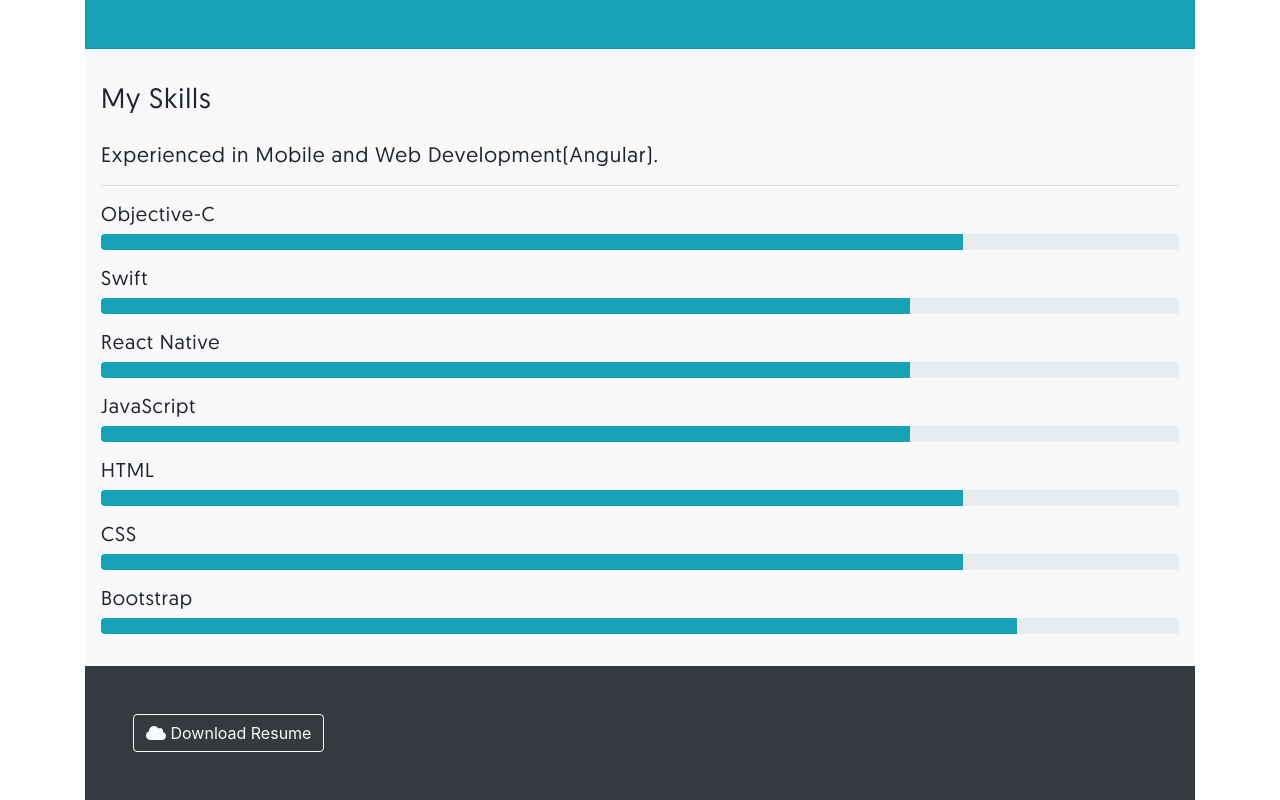
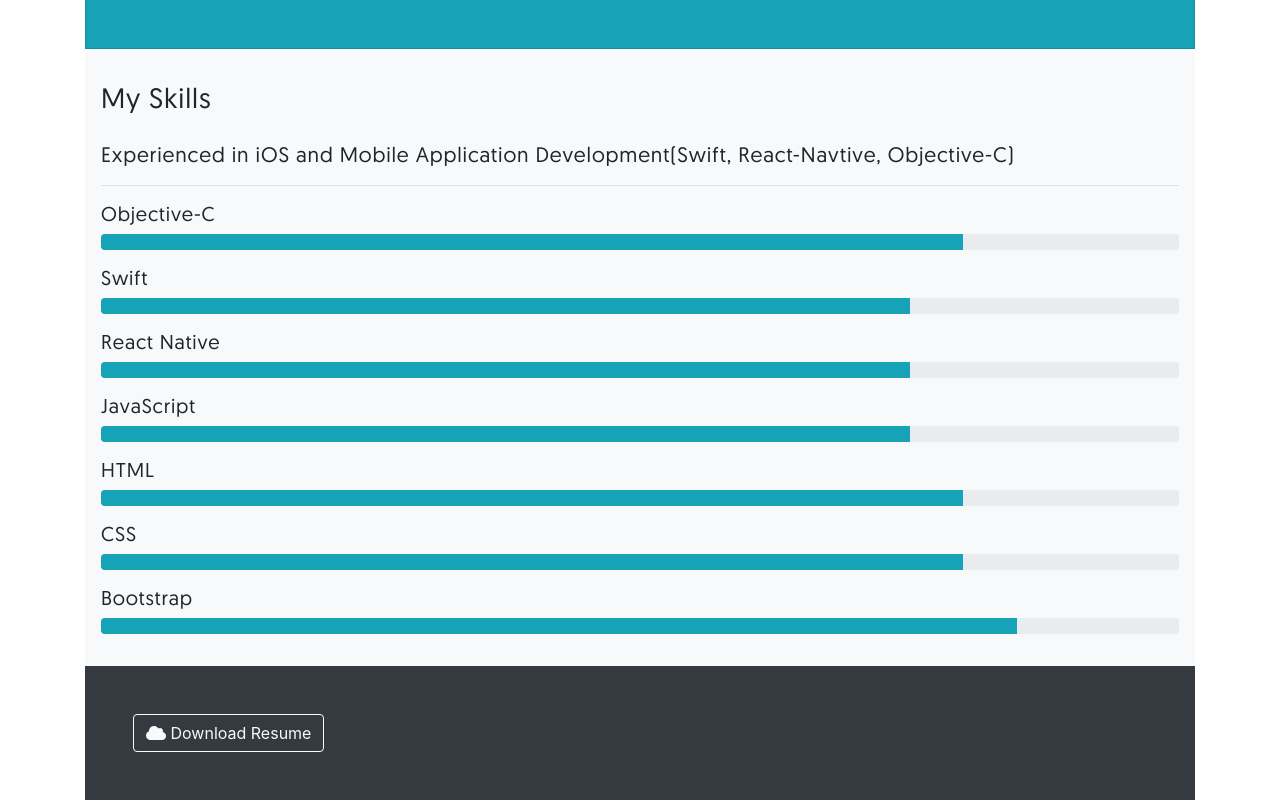
Before and after one commit to ndpiparava/Profile, an Angular app: page / in a window 1280 px wide. Shown: the part 1060-1860 px from the top of the page. Built offline with nearby package versions, Linux system fonts and the light colour scheme.

Commit message:
Corrected headline

```diff
--- a/src/app/home/home.component.html
+++ b/src/app/home/home.component.html
@@ -22,7 +22,7 @@
   <div class="skills p-3 bg-light">
     <h3 class="py-3">My Skills</h3>
     <p class="bg-light">
-      Experienced in Mobile and Web Development(Angular).
+      Experienced in iOS and Mobile Application Development(Swift, React-Navtive, Objective-C)
     </p>
     <hr />
     <div *ngFor="let skill of mySkills">
```
